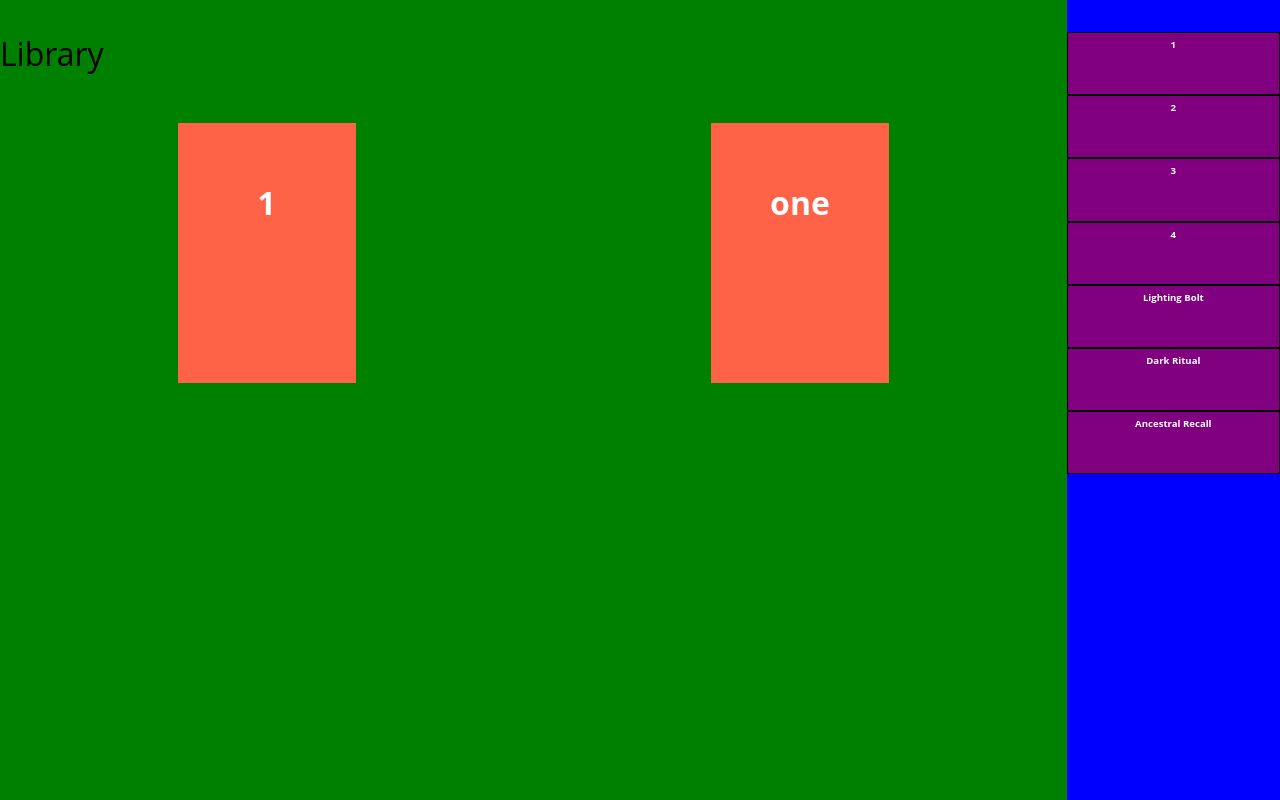
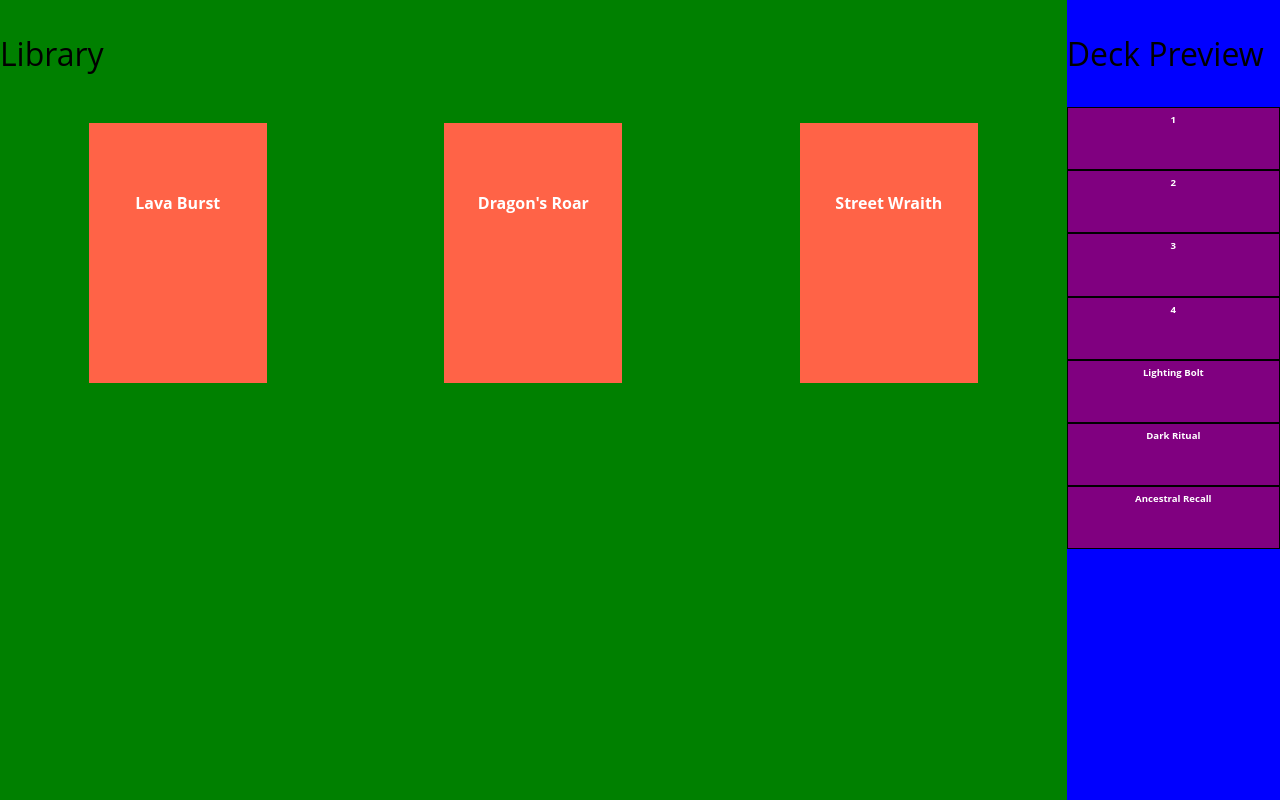
Before and after one commit to Spinaldash/react-brew, a React app: page /deck/1 in a window 1280 px wide. Built offline with nearby package versions, Linux system fonts and the light colour scheme.

Commit message:
Connecting the library so it reads from the state

```diff
--- a/src/components/Library.js
+++ b/src/components/Library.js
@@ -3,12 +3,12 @@ import LibraryCard from './LibraryCard'
 
 class Library extends React.Component {
   render() {
+    let libraryCards = this.props.state.library.map((currentCard) => <LibraryCard {...currentCard} onCardClick={this.props.onCardClick} key={currentCard.id}></LibraryCard>);
     return (
       <div className="library-view-item">
         <p>Library</p>
         <div className='card-dock-container'>
-          <LibraryCard text="1" onCardClick={this.props.onCardClick}></LibraryCard>
-          <LibraryCard text="one" onCardClick={this.props.onCardClick}></LibraryCard>
+          {libraryCards}
         </div>
       </div>
     )
--- a/src/components/LibraryCard.js
+++ b/src/components/LibraryCard.js
@@ -8,8 +8,8 @@ import React from 'react';
 //   }
 // }
 
-const LibraryCard = ({text, onCardClick}) => (
-  <div className='card-item' onClick={() => {onCardClick(text)}}>{text}</div>
+const LibraryCard = ({cardName, onCardClick}) => (
+  <div className='card-item' onClick={() => {onCardClick(cardName)}}>{cardName}</div>
 )
 
 export default LibraryCard;
--- a/src/components/Preview.js
+++ b/src/components/Preview.js
@@ -5,12 +5,11 @@ import PropTypes from 'prop-types';
 class Preview extends React.Component {
   props = this.props;
   render() {
-    console.log('this.props: ', this.props)
+    // TODO: We should only be providing this element with the exact state it uses aka the deck, not the entire state obj.
     let previewCards = this.props.state.deck.map((currentCard) => <PreviewCard {...currentCard} onCardClick={this.props.onCardClick} key={currentCard.id}></PreviewCard>);
-    console.log(this.props.cards)
     return (
       <div className="preview-view-item">
-        <p>{this.props.text}</p>
+        <p>Deck Preview</p>
         <div className="card-preview-container">
           <PreviewCard cardName="1" onCardClick={this.props.onCardClick}></PreviewCard>
           <PreviewCard cardName="2" onCardClick={this.props.onCardClick}></PreviewCard>
--- a/src/containers/LibraryContainer.js
+++ b/src/containers/LibraryContainer.js
@@ -4,7 +4,7 @@ import { addCard } from '../actions/index'
 
 const mapStateToProps = (state) => {
   return {
-    // cards: state
+    state
   }
 }
 
--- a/src/css/style.css
+++ b/src/css/style.css
@@ -55,7 +55,7 @@ body {
   line-height: 150px;
   color: white;
   font-weight: bold;
-  font-size: 1em;
+  font-size: .5em;
   text-align: center;
 }
 
--- a/src/data/sampleData.js
+++ b/src/data/sampleData.js
@@ -1,16 +1,16 @@
 export const defaultState = {
   library: [
     {
-      name: "card1",
-      id:101
+      cardName: "Lava Burst",
+      id:104
     },
     {
-      name: "card2",
-      id:102
+      cardName: "Dragon's Roar",
+      id:105
     },
     {
-      name: "card3",
-      id:103
+      cardName: "Street Wraith",
+      id:106
     }
   ],
   deck:[
--- a/src/reducers/library.js
+++ b/src/reducers/library.js
@@ -1,8 +1,6 @@
 import { defaultState } from '../data/sampleData';
 
 const todo = (state = [], action) => {
-  console.log('running todo reducer');
-  console.log('action: ', action)
   switch (action.type) {
     case 'ADD_CARD':
       return [...state, {
@@ -26,7 +24,6 @@ const todo = (state = [], action) => {
 }
 
 const todos = (state = defaultState, action) => {
-  console.log('in root reducer action: ', action.type)
   switch (action.type) {
     case 'ADD_CARD':
       return {
```
